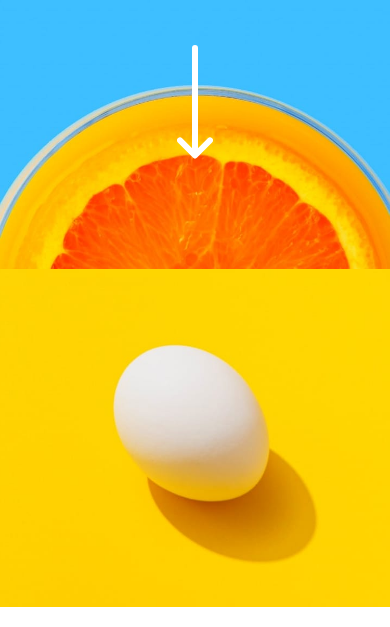
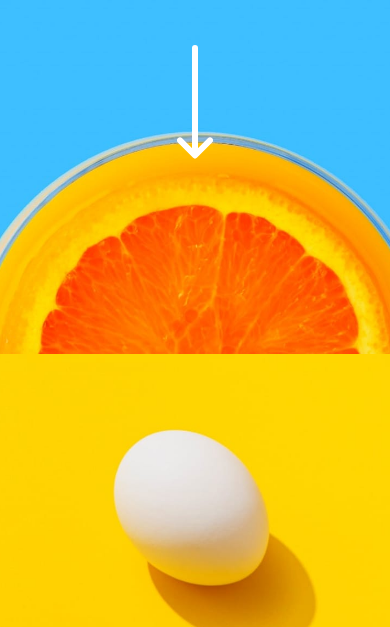
Before and after one commit to Evertrix/Sunnyside, a plain HTML site: page index.html in a window 390 px wide. Shown: the part 237-864 px from the top of the page. Drawn offline with nearby package versions, Linux system fonts and the light colour scheme.

Commit message:
Modified styles

```diff
--- a/styles/style.css
+++ b/styles/style.css
@@ -134,9 +134,9 @@
   }
   .header-container {
     background-image: url("../images/mobile/image-header.jpg");
-    height: 60vh;
-    overflow: hidden;
-    min-height: 100% !important;
+    /* height: 60vh; */
+    /* overflow: hidden; */
+    /* min-height: 100% !important; */
     background-position: center;
     background-repeat: no-repeat;
     background-size: cover;
```
